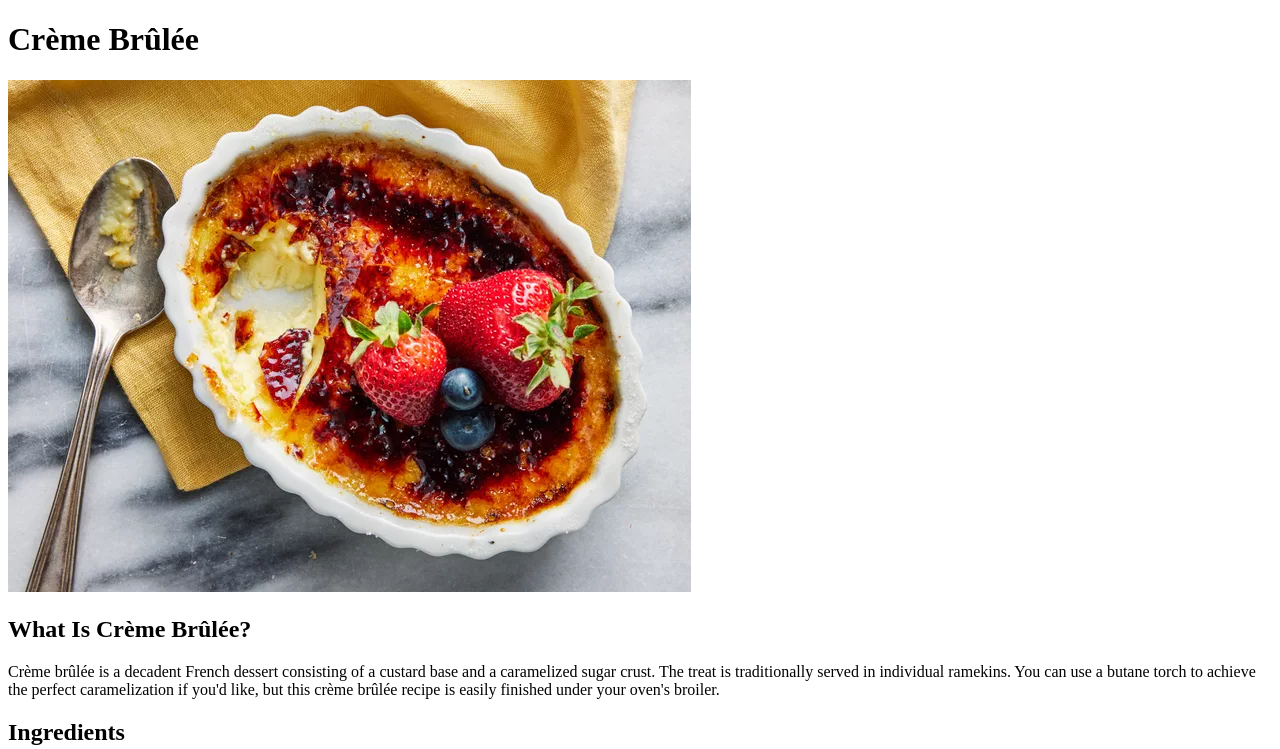
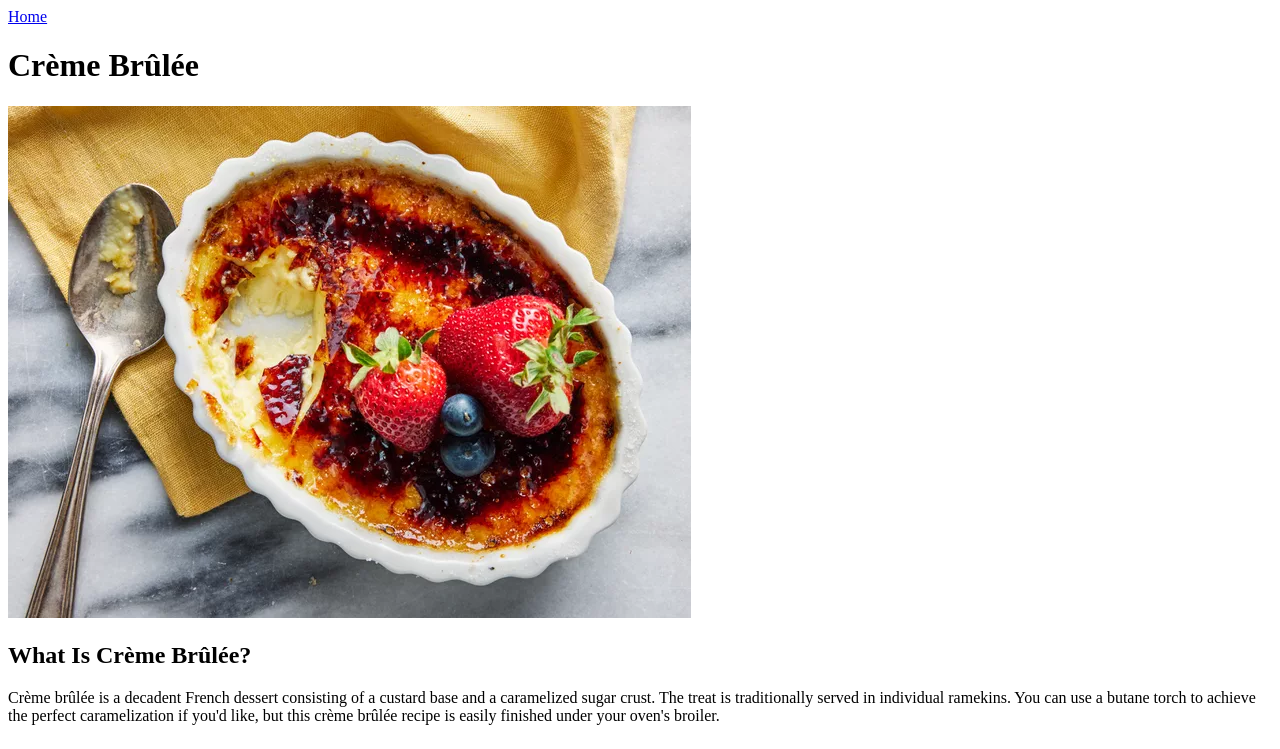
Before and after one commit to fyshr/odin-recipes, a plain HTML site: page recipes/creme-brulee.html in a window 1280 px wide. Shown: the top 749 px of the page. Drawn offline with Linux system fonts and the light colour scheme.

Commit message:
Add go back link to recipe pages

```diff
--- a/recipes/creme-brulee.html
+++ b/recipes/creme-brulee.html
@@ -5,6 +5,7 @@
         <title>Crème Brûlée</title>
     </head>
     <body>
+        <a href="../index.html">Home</a>
         <h1>Crème Brûlée</h1>
         <img src="/images/creme-brulee.webp" alt="Picture of the finished dish Crème Brûlée">
         <h2>What Is Crème Brûlée?</h2>
```
Also changed, not shown: recipes/shrimp-scampi-with-pasta.html (+1 -0 lines).
